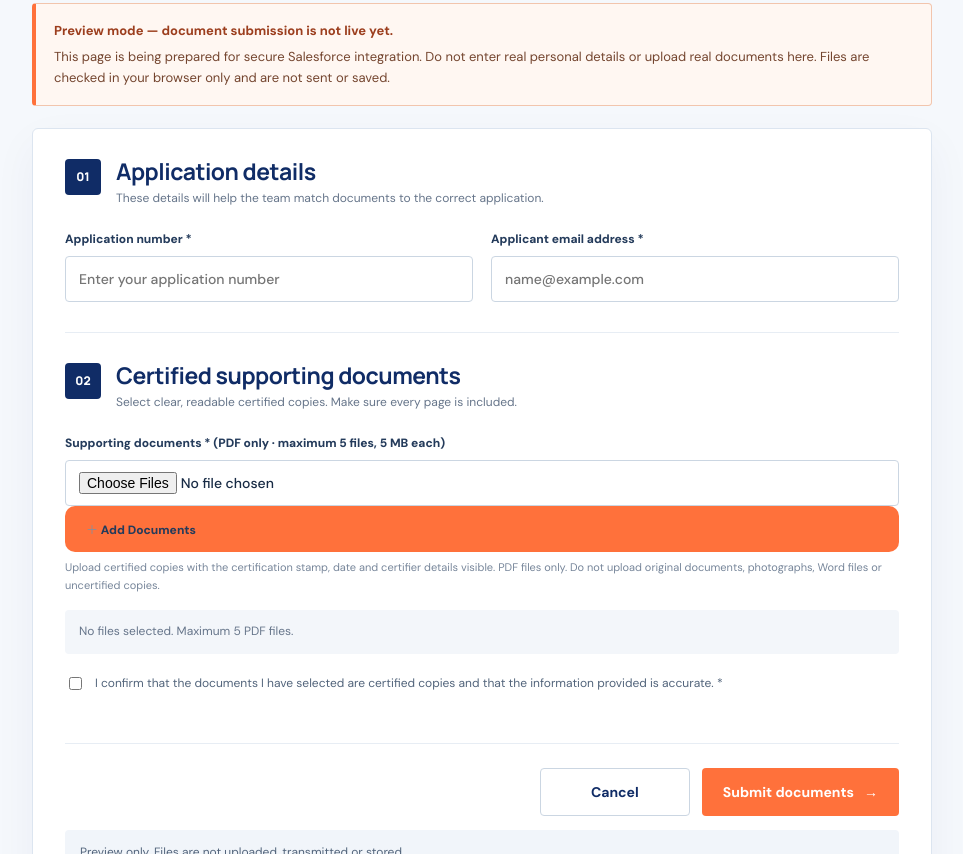
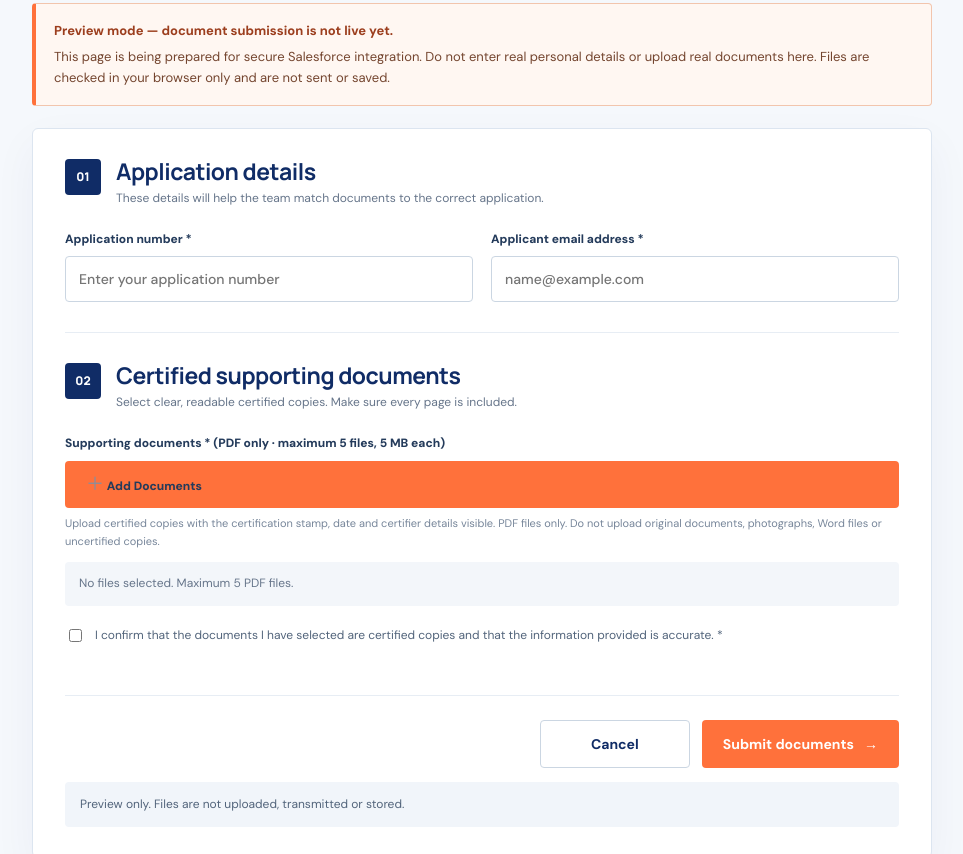
Before and after one commit to kabelogopane/Mfanageza-Trading-Projects-CRM-Solution, a plain HTML site: page submit-documents.html in a window 1280 px wide. Shown: the part 403-1257 px from the top of the page, without its empty margins (158-1121 px from the left). Drawn offline with Linux system fonts and the light colour scheme.

Commit message:
Style certified document picker button

```diff
--- a/academy.css
+++ b/academy.css
@@ -120,3 +120,11 @@ summary:after{color:var(--mfan-yellow)}
 .application-footer{display:flex;justify-content:space-between;gap:15px;padding:22px 0;color:#77869a;font-size:11px}
 .application-footer a{color:var(--mfan-blue);font-weight:700;text-decoration:underline}
 @media(max-width:650px){.application-main{padding:35px 0 20px}.application-page-heading{text-align:left}.application-progress{font-size:9px;padding:12px}.standalone-form{padding:0 18px 24px}.form-fields{grid-template-columns:1fr}.field-wide{grid-column:auto}.form-section{padding:24px 0}.form-section-heading h2{font-size:20px}.privacy-copy{padding:15px}.form-actions{flex-direction:column-reverse}.form-actions .button{width:100%}.application-footer{display:flex;flex-direction:column}.back-link{font-size:12px}}
+
+
+/* Certified document picker button */
+.document-file-input{position:absolute!important;width:1px!important;height:1px!important;padding:0!important;margin:-1px!important;overflow:hidden!important;clip:rect(0,0,0,0)!important;white-space:nowrap!important;border:0!important}
+.add-documents-button{display:inline-flex;margin:8px 0 4px;min-width:180px;cursor:pointer;border-radius:4px}
+.add-documents-button span{font-size:18px;line-height:1}
+.document-file-input:focus-visible+.add-documents-button{outline:3px solid #ff713b55;outline-offset:3px}
+.document-upload-field .field-guidance{margin-top:12px}
```
